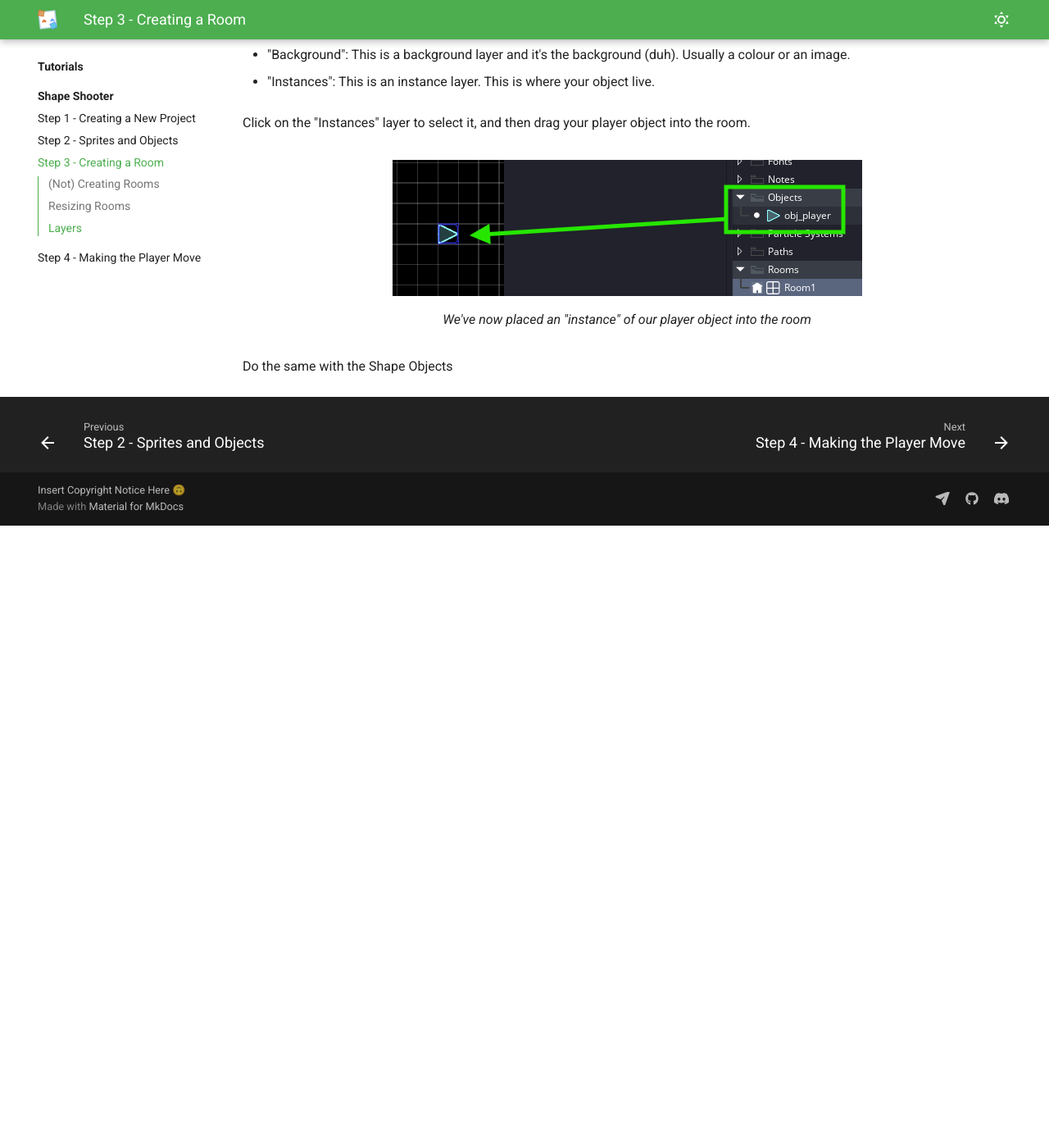
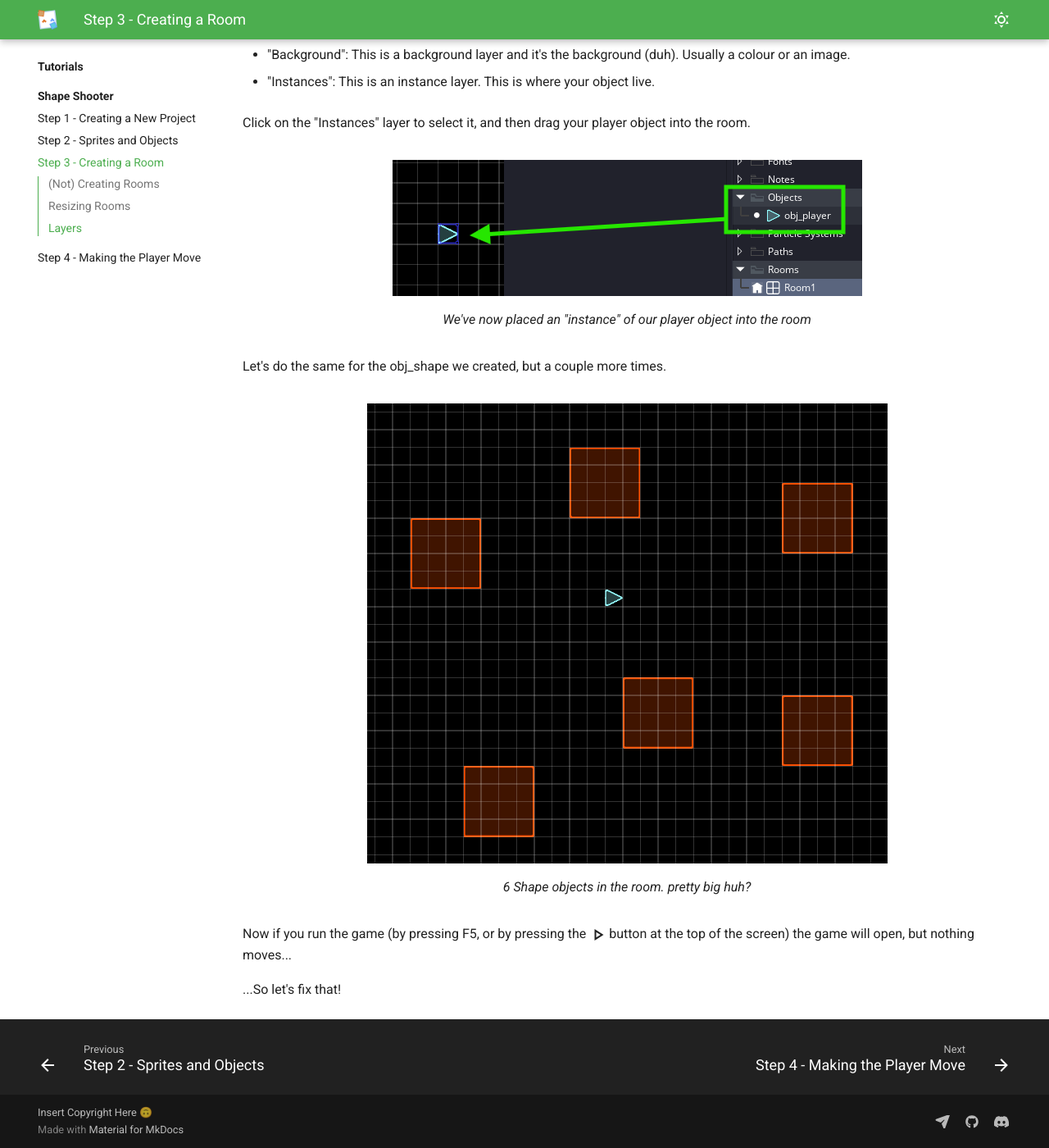
Before and after one commit to Hyjaxaru/agdh, an MkDocs documentation site: the page built from docs/tutorials/shape_shooter/step3.md, in a window 1280 px wide and 1400 px high, scrolled down 1840 px. Shown: the whole window at 82% size. Built offline with MkDocs 1.6.1 and Material for MkDocs 9.7.7, drawn with Linux system fonts in a browser that asks for light colours; before the commit the page ends 2481 px from its top, so only the background shows below that.

Commit message:
finished ss-step3

```diff
--- a/docs/tutorials/shape_shooter/step3.md
+++ b/docs/tutorials/shape_shooter/step3.md
@@ -45,4 +45,15 @@ Click on the "Instances" layer to select it, and then drag your player object in
 We've now placed an "instance" of our player object into the room
 ///
 
-Do the same with the Shape Objects
+Let's do the same for the obj_shape we created, but a couple more times.
+
+![6 Shape Objects in Room](img/step3-05.png)
+/// caption
+6 Shape objects in the room. pretty big huh?
+///
+
+Now if you run the game
+(by pressing F5, or by pressing the :material-play-outline:{ .lg .middle }button at the top of the screen)
+the game will open, but nothing moves...
+
+...So let's fix that!
--- a/mkdocs.yml
+++ b/mkdocs.yml
@@ -121,4 +121,4 @@ extra:
       link: https://discordapp.com/users/896071943382528101
       name: Hyjaxaru on Discord
 
-copyright: Insert Copyright Notice Here 🙃
+copyright: Insert Copyright Here 🙃
```
Also changed, not shown: docs/tutorials/shape_shooter/img/step3-05.png (added).
